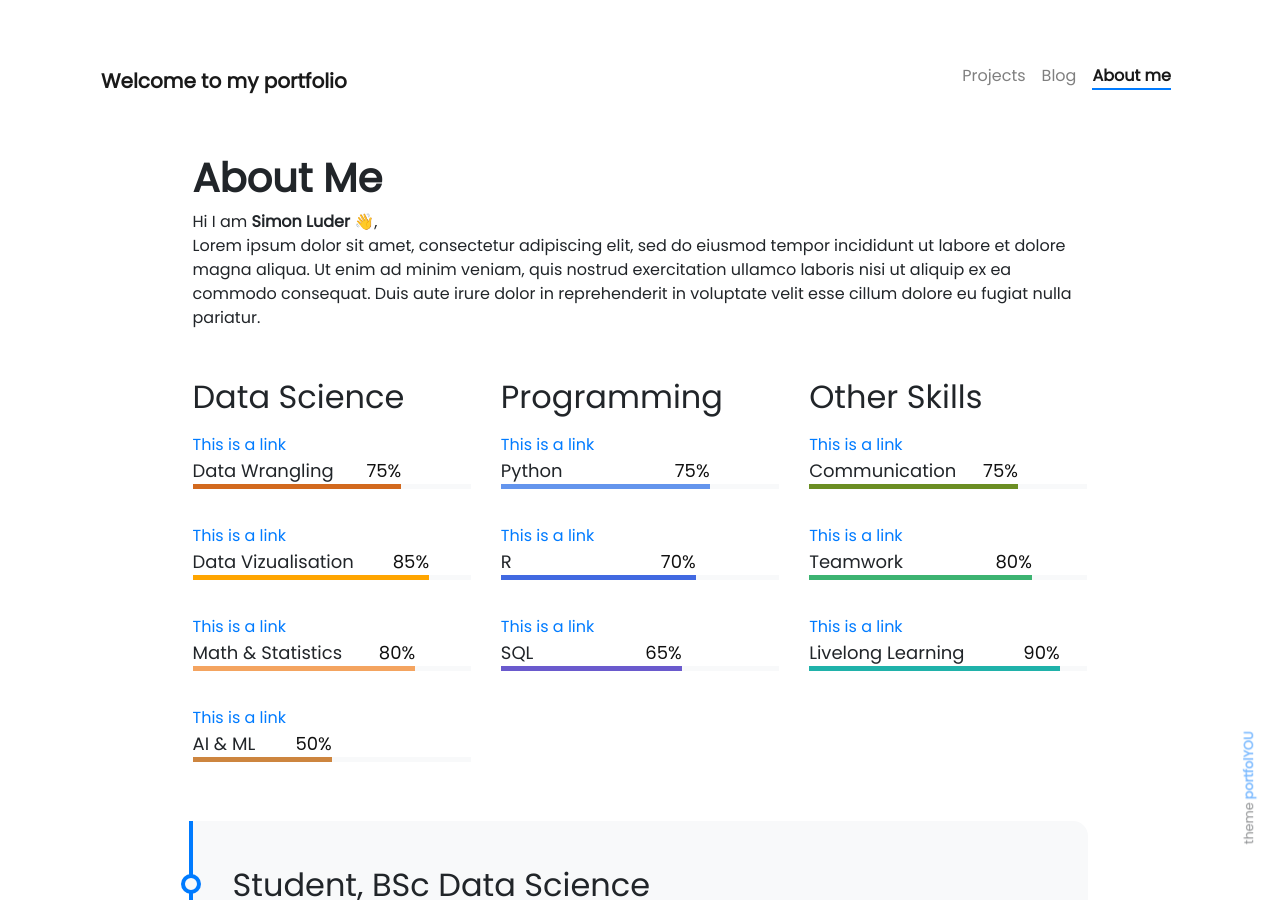
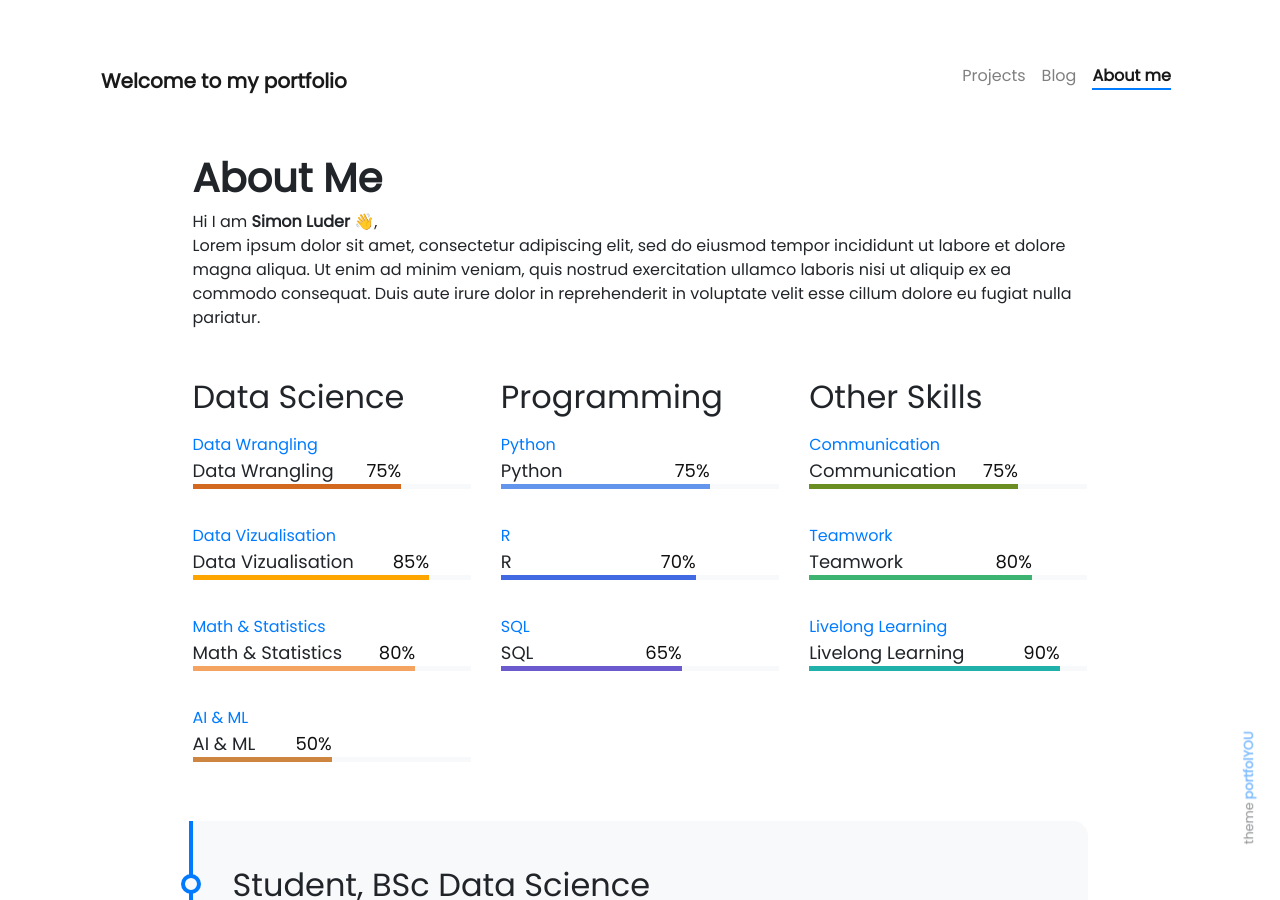
Before and after one commit to SimonLuder/simonluder.github.io, a Jekyll site: the page built from pages/about.md, in a window 1280 px wide and 900 px high. Built offline with Jekyll 4.4.1, drawn with Linux system fonts in a browser that asks for light colours; nearby versions of some CDN libraries; emoji names are drawn with the system emoji font.

Commit message:
Update skills.html

```diff
--- a/_includes/about/skills.html
+++ b/_includes/about/skills.html
@@ -2,7 +2,7 @@
   <h2 class="mb-3">{{ include.title }}</h2>
     {% for skill in include.source %}
       <div class="skill">
-        <a href="#">This is a link</a>
+        <a href="https://www.google.com/">{{ skill.name }}</a>
         <p>{{ skill.name }}</p>
         <div class="skill-bar skill-bar-{{ skill.color }} skill-{{ skill.percentage }} wow animated slideInLeft" data-wow-delay="{{ forloop.index | divided_by: 20.0 }}">
           <span>{{ skill.percentage }}%</span>
```
